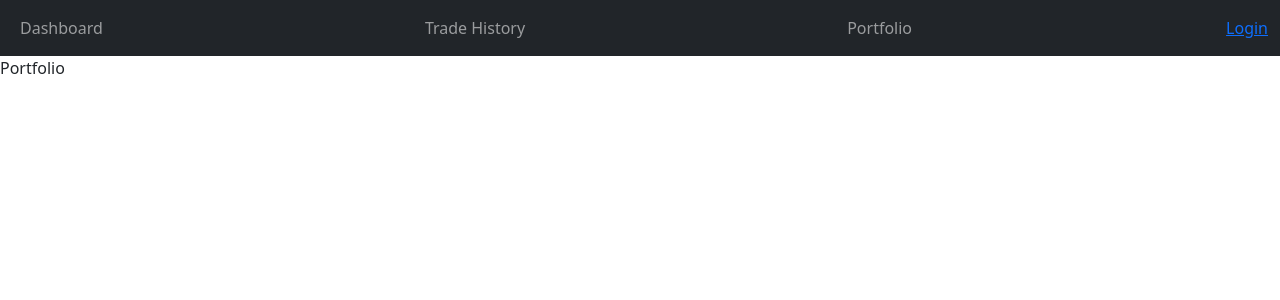
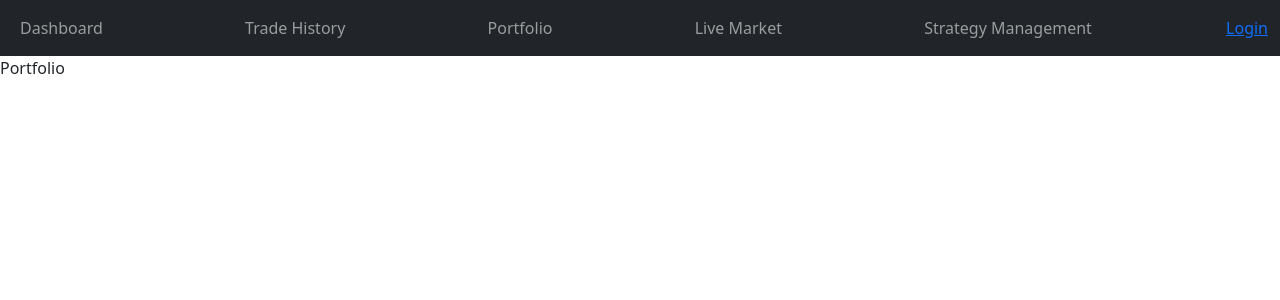
Before and after one commit to Eurie-R/papertrade, a Django app: page /profile/portfolio/ in a window 1280 px wide. Shown: the top 300 px of the page. Run offline with Django 5.2, Linux system fonts and the light colour scheme.

Commit message:
Created Scaffold for Strategy Management and Live Market
Added
-Strategy Management Scaffold
-Live Market Scaffold

```diff
--- a/papertrade/papertrade/urls.py
+++ b/papertrade/papertrade/urls.py
@@ -24,4 +24,5 @@ urlpatterns = [
     path('', ReactView.as_view(), name="homepage"),
     path('profile/', include("user_management.urls", namespace="user_management")),
     path('accounts/', include('django.contrib.auth.urls')),
+    path('trade/', include('tradeapp.urls', namespace='tradeapp')),
 ]
--- a/papertrade/templates/base.html
+++ b/papertrade/templates/base.html
@@ -35,6 +35,20 @@
 			<div>
 				<ul class="navbar-nav">
 					<li class="nav-item">
+						<a class="nav-link" href="{% url 'tradeapp:livemarket' %}">Live Market</a>
+					</li>
+				</ul>
+			</div>
+			<div>
+				<ul class="navbar-nav">
+					<li class="nav-item">
+						<a class="nav-link" href="{% url 'tradeapp:strategymanagement' %}">Strategy Management</a>
+					</li>
+				</ul>
+			</div>
+			<div>
+				<ul class="navbar-nav">
+					<li class="nav-item">
 						{% if user.is_authenticated %}
 						    <form method="post" action="{% url 'logout' %}">
 						        {% csrf_token %}
--- /dev/null
+++ b/papertrade/tradeapp/urls.py
@@ -0,0 +1,14 @@
+from django.urls import path
+from django.conf import settings
+from django.conf.urls.static import static
+from django.contrib.auth import views as auth_views
+from . import views
+
+
+urlpatterns = [
+    path('livemarket/', views.liveMarket, name="livemarket"),
+    path('strategymanagement', views.strategyManagement, name='strategymanagement')
+]
+
+#urlpatterns += static(settings.MEDIA_URL, document_root=settings.MEDIA_ROOT)
+app_name = 'tradeapp'
--- a/papertrade/tradeapp/views.py
+++ b/papertrade/tradeapp/views.py
@@ -15,3 +15,9 @@ class ReactView(APIView):
         if serializer.is_valid(raise_exception=True):
             serializer.save()
             return Response(serializer.data)
+
+def liveMarket(request):
+    return render(request,'livemarket.html')
+
+def strategyManagement(request):
+    return render(request,'strategymanagement.html')
```
Also changed, not shown: papertrade/templates/livemarket.html (added, +9 -0 lines), papertrade/templates/strategymanagement.html (added, +9 -0 lines).
